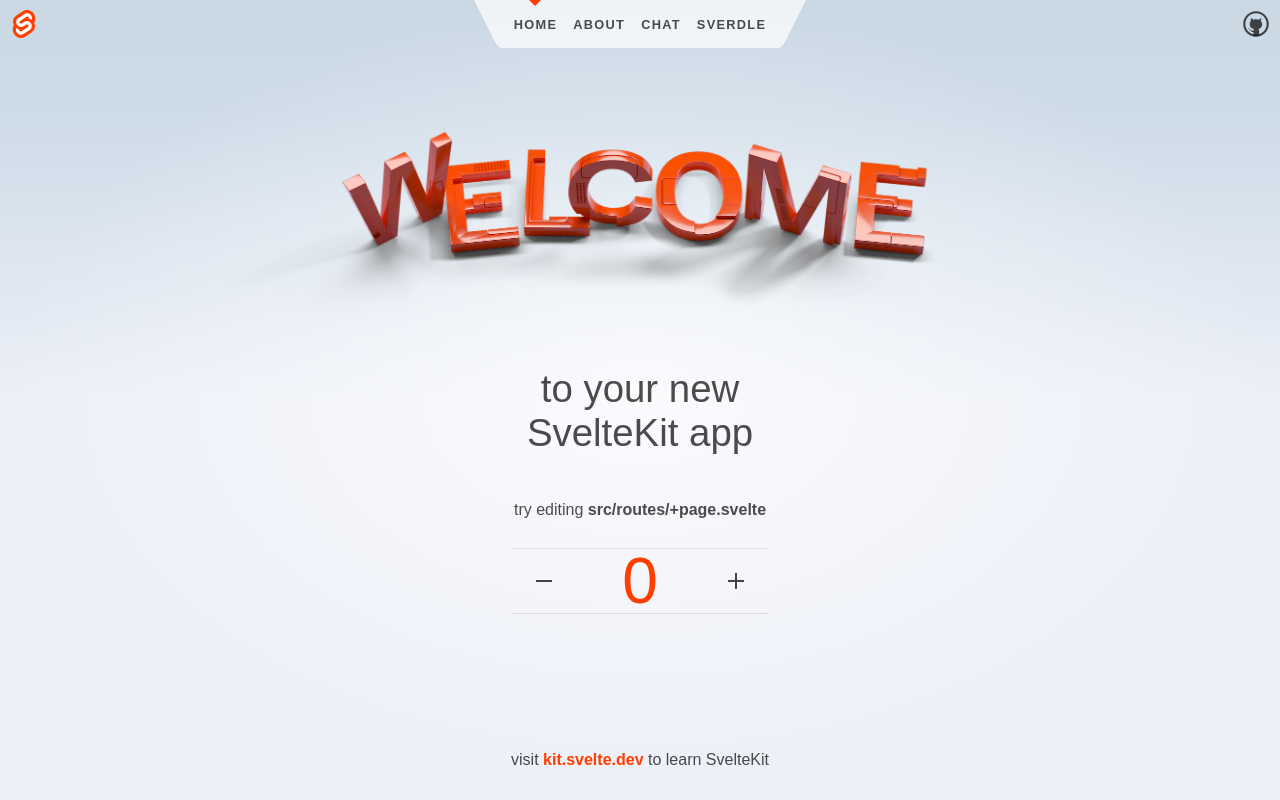
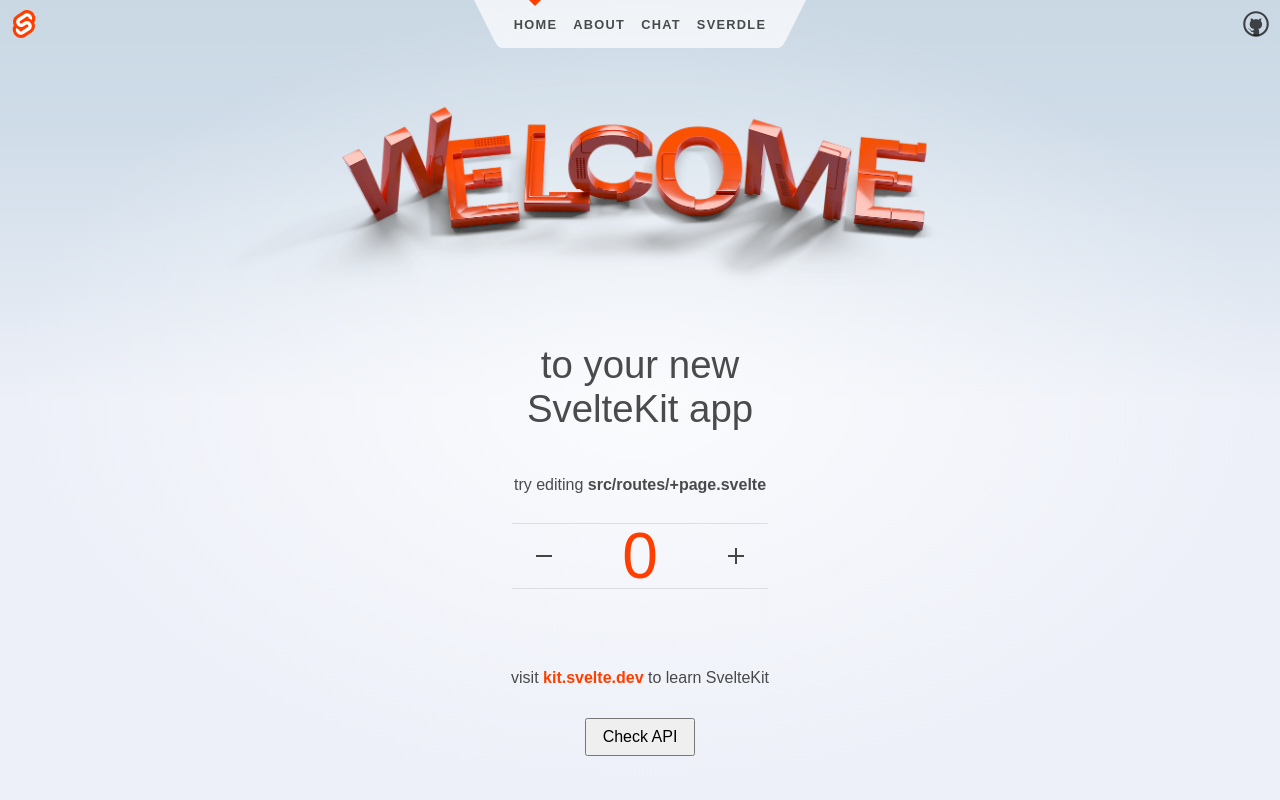
Before and after one commit to gusdewa/simple-chat-ui-svelte, a SvelteKit app: page / in a window 1280 px wide. Built offline with nearby package versions, Linux system fonts and the light colour scheme.

Commit message:
Add API Check button

```diff
--- a/src/routes/+layout.svelte
+++ b/src/routes/+layout.svelte
@@ -1,6 +1,24 @@
 <script>
 	import Header from './Header.svelte';
 	import './styles.css';
+
+	let apiStatusMessage = '';
+	let isError = false;
+
+	async function checkApi() {
+		try {
+			const response = await fetch(`${import.meta.env.VITE_API_URL}/health`);
+			if (response.ok) {
+				apiStatusMessage = 'API is Ready';
+				isError = false;
+			} else {
+				throw new Error('API check failed');
+			}
+		} catch (error) {
+			apiStatusMessage = `API is NOT Ready. Please check: ${import.meta.env.VITE_API_URL}`;
+			isError = true;
+		}
+	}
 </script>
 
 <div class="app">
@@ -12,6 +30,8 @@
 
 	<footer>
 		<p>visit <a href="https://kit.svelte.dev">kit.svelte.dev</a> to learn SvelteKit</p>
+		<button on:click={checkApi}>Check API</button>
+		<p class:isError>{apiStatusMessage}</p>
 	</footer>
 </div>
 
@@ -50,4 +70,16 @@
 			padding: 12px 0;
 		}
 	}
+
+	/* Existing styles... */
+
+	.isError {
+		color: red;
+	}
+
+	button {
+		margin-top: 12px;
+		padding: 8px 16px;
+		/* Add more button styles as needed */
+	}
 </style>
```
